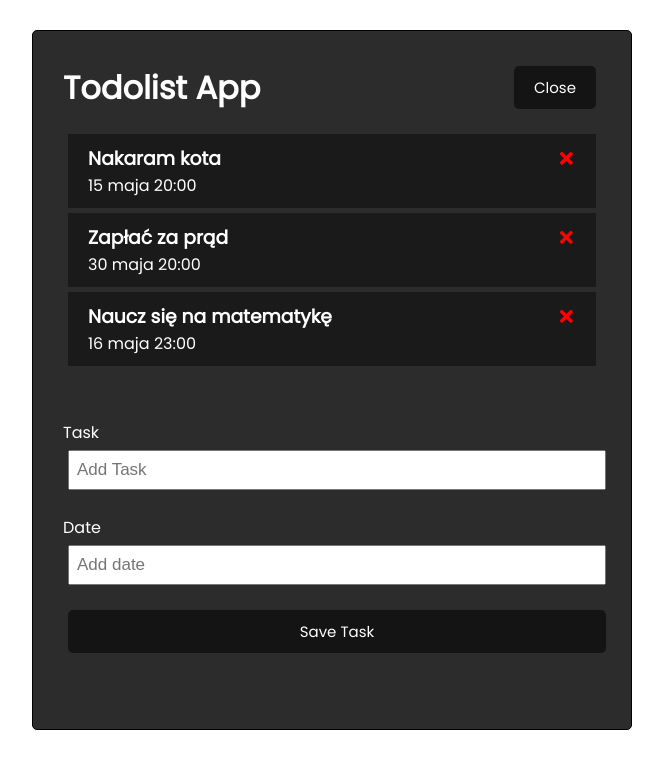
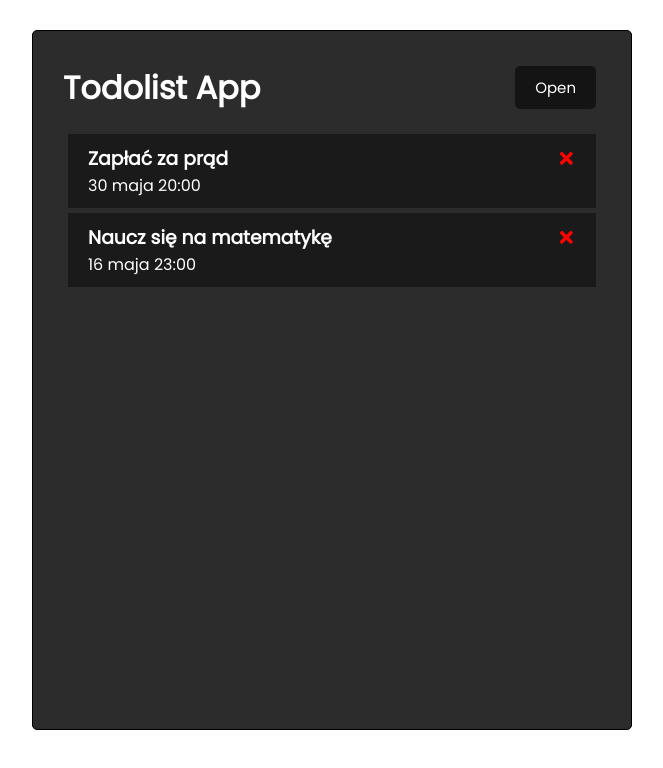
Before and after one commit to Highlighted-dev/todolist-site-react, a React (Create React App) app: page / in a window 1280 px wide. Shown: the top 768 px of the page, without its empty margins (308-971 px from the left). Built offline with nearby package versions, Linux system fonts and the light colour scheme; data requests are answered from the project's data file.

Commit message:
Tasks are now stored on json-server, added bunch of comments

```diff
--- a/src/App.js
+++ b/src/App.js
@@ -1,34 +1,48 @@
 import Header from './components/Header'
 import Tasks from './components/Tasks'
 import AddTask from './components/AddTask'
-import { useState } from 'react'
+import { useState, useEffect } from 'react'
 
 function App() {
-    const [showAddTask, setShowAddTask] = useState(true)
-    const [tasks, setTasks] = useState([
-        {
-            id: 1,
-            text: 'Nakaram kota',
-            date: '15 maja 20:00',
-        },
-        {
-            id: 2,
-            text: 'Zapłać za prąd',
-            date: '30 maja 20:00',
-        },
-        {
-            id: 3,
-            text: "Naucz się na matematykę",
-            date: '16 maja 23:00',
-        }
-    ]);
-  const deleteTask = (id) => {
+  const [showAddTask, setShowAddTask] = useState(false)
+  const [tasks, setTasks] = useState([]);
+
+  //Get tasks from server
+  useEffect(() => {
+    const getTasks = async () => {
+      const tasksFromServer = await fetchTasks()
+      setTasks(tasksFromServer)
+    }
+    getTasks()
+  }, []);
+
+  //Fetch data from server to json file
+  const fetchTasks = async () => {
+    const res = await fetch('http://localhost:5000/tasks');
+    const data = await res.json();
+
+    return data
+  }
+
+  //Delete task
+  const deleteTask = async (id) => {
+    await fetch(`http://localhost:5000/tasks/${id}`, { method: 'DELETE' })
     setTasks(tasks.filter((task) => task.id !== id))
   };
-  const addTask = (task) => {
-    var id = tasks.length + 1;
-    const newTask = { id, ...task  }
-    setTasks([...tasks, newTask])
+
+  //Add task
+  const addTask = async(task) => {
+
+    const res = await fetch(`http://localhost:5000/tasks/`, {
+      method: 'POST',
+      headers: {
+      'Accept': 'application/json',
+        'Content-Type': 'application/json'
+      },
+      body: JSON.stringify(task)
+    })
+    const data = await res.json()
+    setTasks([...tasks,data])
   }
 
   return (
```
